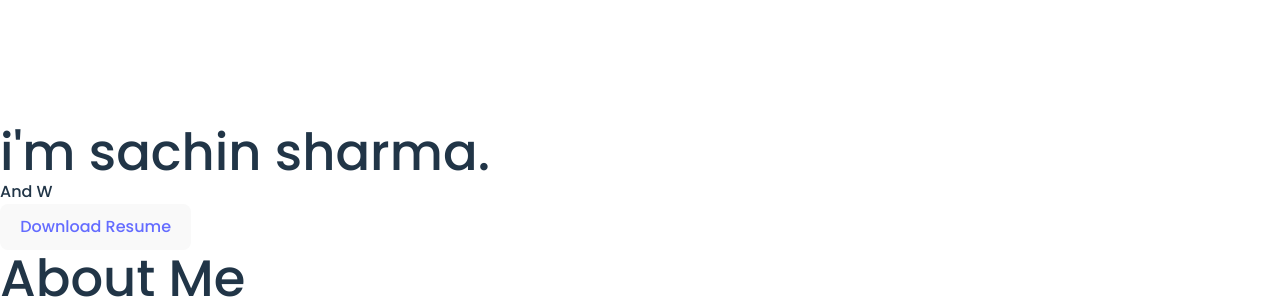
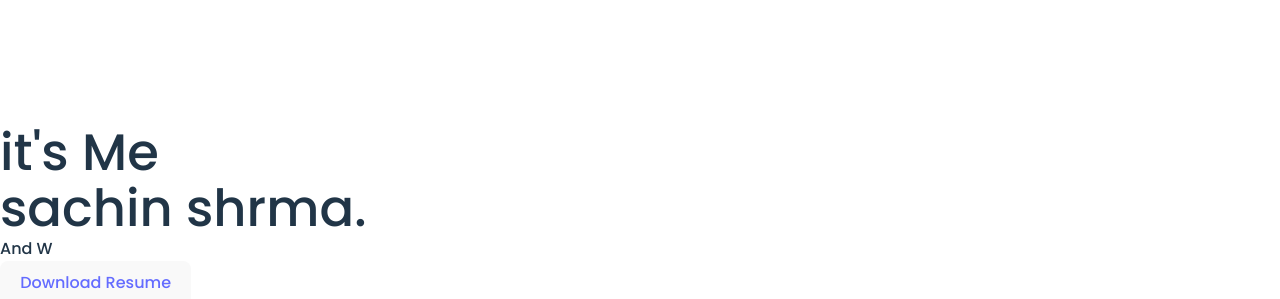
Before and after one commit to DevproSachin/portfolio, a React (Vite) app: page / in a window 1280 px wide. Shown: the part 1300-1599 px from the top of the page. Built offline with nearby package versions, Linux system fonts and the light colour scheme.

Commit message:
data changes

```diff
--- a/src/Constants/index.js
+++ b/src/Constants/index.js
@@ -1,6 +1,6 @@
 export const Apptext = {
-    hello:"i'm",
-    name:"sachin sharma",
+    hello:"it's Me",
+    name:"sachin shrma",
     Designation:"Web Developer",
     Designation1:" And Web Designer",
 }
@@ -12,5 +12,5 @@ export const services = {
 
 }
 export const companies ={
-     heading:'COMPANIES '
+     heading:'COMPANIES'
 }
--- a/src/components/Banner.jsx
+++ b/src/components/Banner.jsx
@@ -17,7 +17,7 @@ function Banner() {
                   delay:'1'
 
              }}
-             className="text-white text-4xl md:text-[150px] md:leading-[170px]  font-extrabold uppercase">{Apptext.hello} {Apptext.name}. </motion.h1>
+             className="text-white text-4xl md:text-[150px] md:leading-[170px]  font-extrabold uppercase">{Apptext.hello}<br/> {Apptext.name}. </motion.h1>
              <motion.div  initial = {{ y:300} }
              animate = {{y:0}}
              transition={{
```
